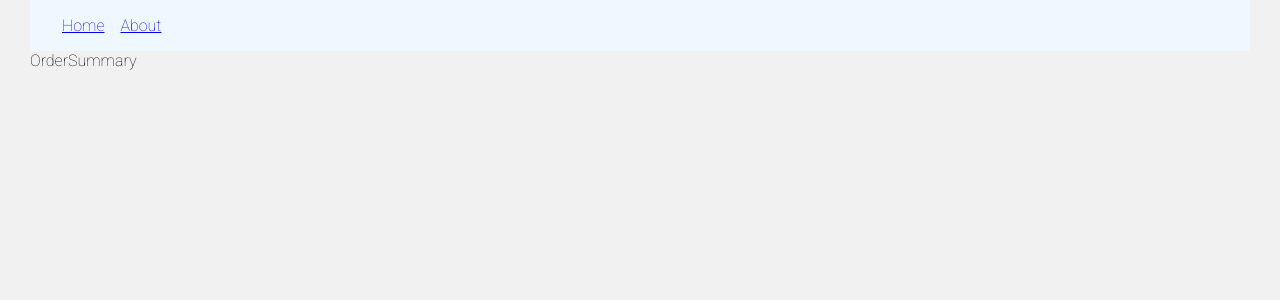
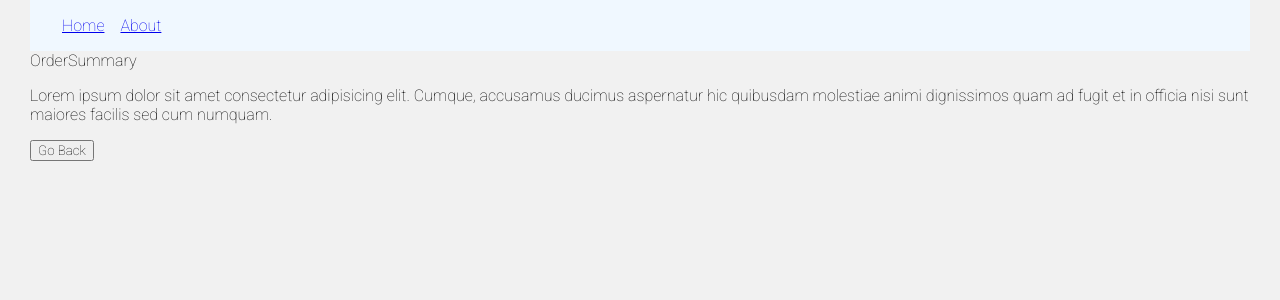
Before and after one commit to kiche-allan/React-router-6-with-authentication, a React (Create React App) app: page /order-summary in a window 1280 px wide. Shown: the top 300 px of the page. Built offline with nearby package versions, Linux system fonts and the light colour scheme.

Commit message:
second commit

```diff
--- a/src/App.js
+++ b/src/App.js
@@ -2,6 +2,7 @@ import {Routes, Route} from 'react-router-dom'
 import About from './components/About';
 import Home from './components/Home'
 import Navbar from './components/Navbar';
+import NoMatch from './components/NoMatch';
 import OrderSummary from './components/OrderSummary';
 
 function App() {
@@ -12,6 +13,7 @@ function App() {
       < Route path ='/' element ={<Home/>}/>
       <Route path ='about' element = {<About/>}/>
       <Route path='order-summary' element ={<OrderSummary/>}></Route>
+      <Route path='*' element ={<NoMatch />}></Route>
     </Routes>
     </>
   );
--- a/src/components/Home.js
+++ b/src/components/Home.js
@@ -8,7 +8,7 @@ export default function Home() {
     <>
     <div><h1>Homepage</h1>
     <p>Lorem ipsum dolor sit amet consectetur adipisicing elit. Exercitationem minima minus ad quae recusandae blanditiis labore nobis porro, dolore iusto ducimus veritatis, corporis ullam inventore laborum totam animi perspiciatis facilis eius odit ea? Unde impedit dolorum deleniti? Perspiciatis natus ea quia asperiores eveniet doloremque, consequatur sapiente accusamus neque aperiam earum.</p>
-    <button onClick={() => navigate('order-summary')}>Place Order</button>
+    <button onClick={() => navigate('order-summary', {replace: true})}>Place Order</button>
     </div>
 
     </>
--- /dev/null
+++ b/src/components/NoMatch.js
@@ -0,0 +1,9 @@
+import React from 'react'
+
+export default function NoMatch() {
+  return (
+    <div>
+        Page Not Found
+    </div>
+  )
+}
--- a/src/components/OrderSummary.js
+++ b/src/components/OrderSummary.js
@@ -1,7 +1,14 @@
 import React from 'react'
+import { useNavigate } from 'react-router-dom'
+
 
 export default function OrderSummary() {
+  const navigate = useNavigate()
   return (
+    <>
     <div>OrderSummary</div>
+    <p>Lorem ipsum dolor sit amet consectetur adipisicing elit. Cumque, accusamus ducimus aspernatur hic quibusdam molestiae animi dignissimos quam ad fugit et in officia nisi sunt maiores facilis sed cum numquam.</p>
+    <button onClick={() => navigate(-1)}>Go Back</button>
+    </>
   )
 }
```
